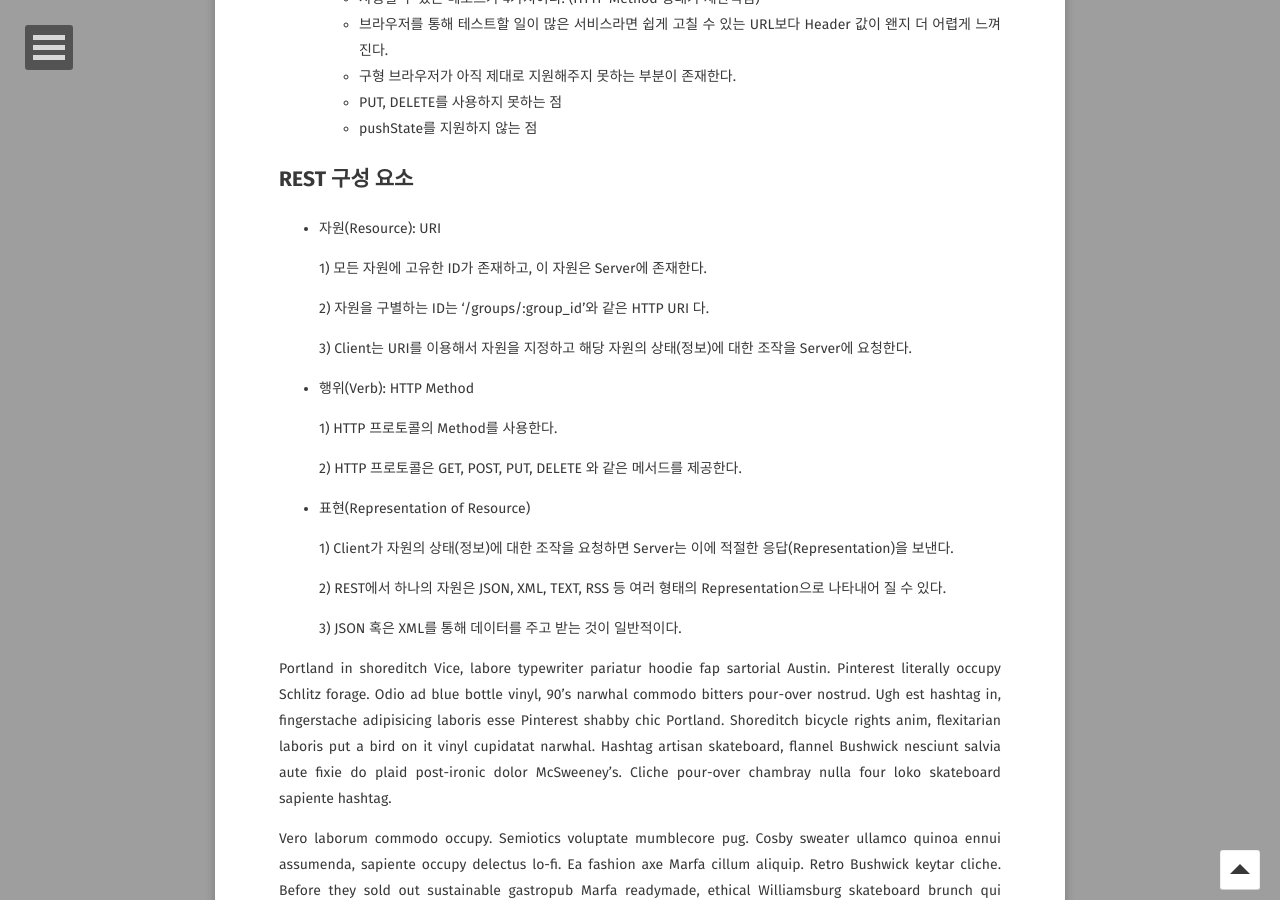
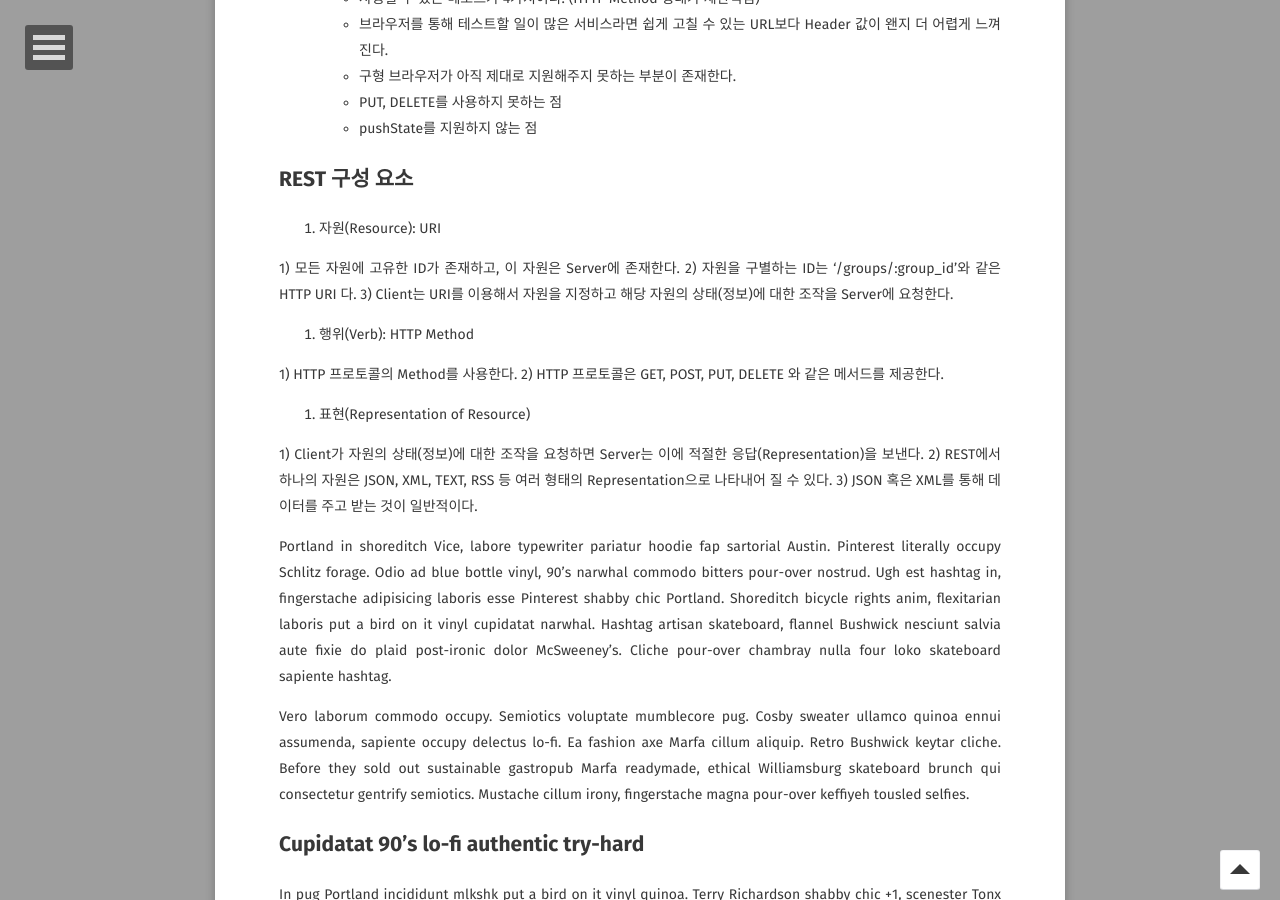
Before and after one commit to GayeonYoon/GayeonYoon.github.io, a Jekyll site: the page built from _posts/2021-07-04-RESTAPI-POST_1.md, in a window 1280 px wide and 900 px high, scrolled down 1185 px. Built offline with Jekyll 4.4.1, drawn with Linux system fonts in a browser that asks for light colours; some web fonts are replaced; comment, search, counter and statistics services are not loaded; part of the change alters nothing that is shown.

```diff
--- a/_posts/2021-07-04-RESTAPI-POST_1.md
+++ b/_posts/2021-07-04-RESTAPI-POST_1.md
@@ -47,26 +47,21 @@ REST(Representational State Transfer)의 약자로 자원을 이름(자원의
   * pushState를 지원하지 않는 점
 
 ## REST 구성 요소 ##
-* 자원(Resource): URI
+1. 자원(Resource): URI
 
   1) 모든 자원에 고유한 ID가 존재하고, 이 자원은 Server에 존재한다.
-
   2) 자원을 구별하는 ID는 ‘/groups/:group_id’와 같은 HTTP URI 다.
-
   3) Client는 URI를 이용해서 자원을 지정하고 해당 자원의 상태(정보)에 대한 조작을 Server에 요청한다.
 
-* 행위(Verb): HTTP Method
+2. 행위(Verb): HTTP Method
 
   1) HTTP 프로토콜의 Method를 사용한다.
-
   2) HTTP 프로토콜은 GET, POST, PUT, DELETE 와 같은 메서드를 제공한다.
 
-* 표현(Representation of Resource)
+3. 표현(Representation of Resource)
 
   1) Client가 자원의 상태(정보)에 대한 조작을 요청하면 Server는 이에 적절한 응답(Representation)을 보낸다.
-
   2) REST에서 하나의 자원은 JSON, XML, TEXT, RSS 등 여러 형태의 Representation으로 나타내어 질 수 있다.
-
   3) JSON 혹은 XML를 통해 데이터를 주고 받는 것이 일반적이다.
 
 Portland in shoreditch Vice, labore typewriter pariatur hoodie fap sartorial Austin. Pinterest literally occupy Schlitz forage. Odio ad blue bottle vinyl, 90's narwhal commodo bitters pour-over nostrud. Ugh est hashtag in, fingerstache adipisicing laboris esse Pinterest shabby chic Portland. Shoreditch bicycle rights anim, flexitarian laboris put a bird on it vinyl cupidatat narwhal. Hashtag artisan skateboard, flannel Bushwick nesciunt salvia aute fixie do plaid post-ironic dolor McSweeney's. Cliche pour-over chambray nulla four loko skateboard sapiente hashtag.
```
